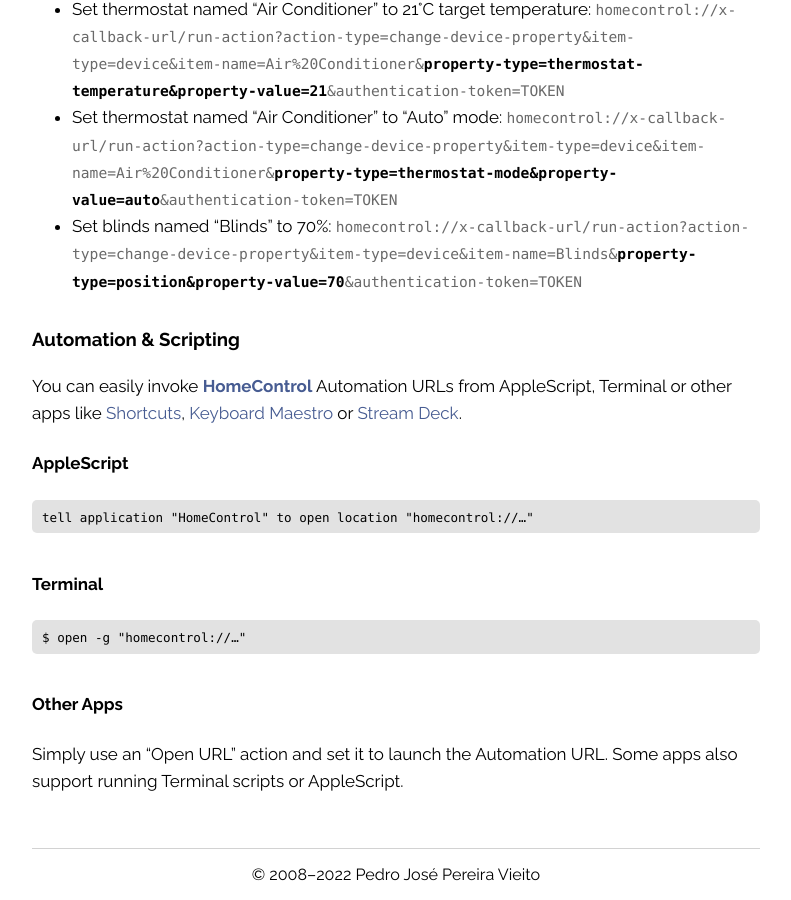
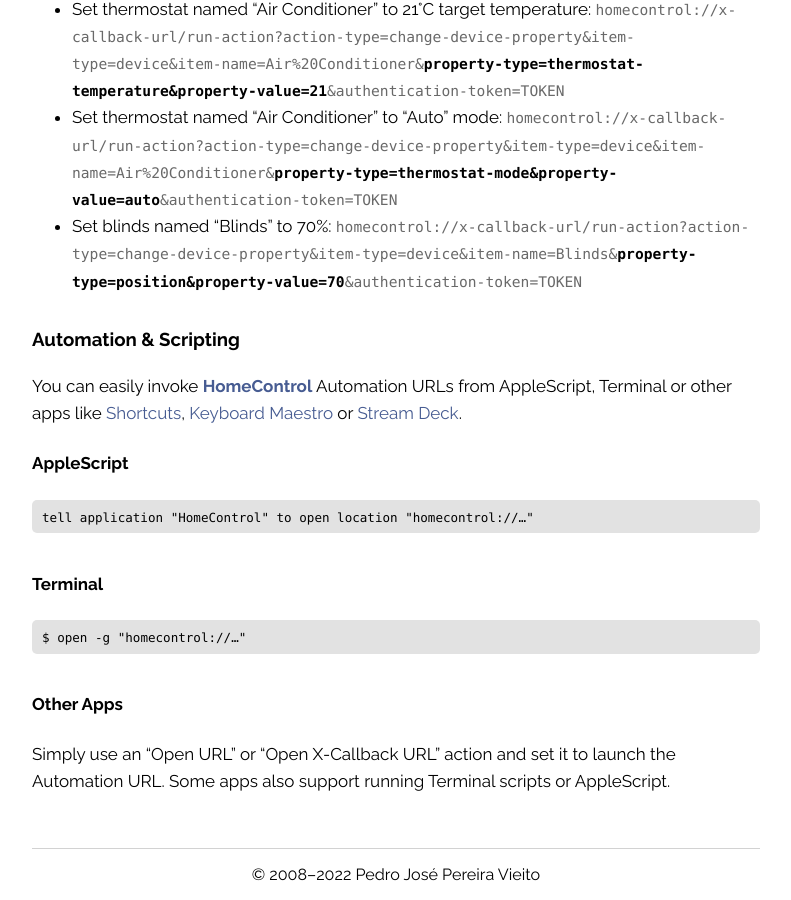
Before and after one commit to pvieito/Blog, a Jekyll site: the page built from _posts/2022-01-14-automate-homekit-with-homecontrol.md, in a window 1280 px wide and 900 px high, scrolled down 2947 px. Shown: the whole window, without its empty margins (244-1035 px from the left). Built offline with Jekyll 4.4.1, drawn with Linux system fonts in a browser that asks for light colours.

Commit message:
[Blog] Better style

```diff
--- a/_posts/2022-01-14-automate-homekit-with-homecontrol.md
+++ b/_posts/2022-01-14-automate-homekit-with-homecontrol.md
@@ -67,6 +67,6 @@
 
 #### Other Apps
 
-Simply use an “Open URL” action and set it to launch the Automation URL. Some apps also support running Terminal scripts or AppleScript.
+Simply use an "Open URL" or "Open X-Callback URL" action and set it to launch the Automation URL. Some apps also support running Terminal scripts or AppleScript.
 
 [homecontrol]: https://pvieito.com/apps?redirect=homecontrol&utm_campaign=pvieito-post-homecontrol-automation#app-homecontrol
```
